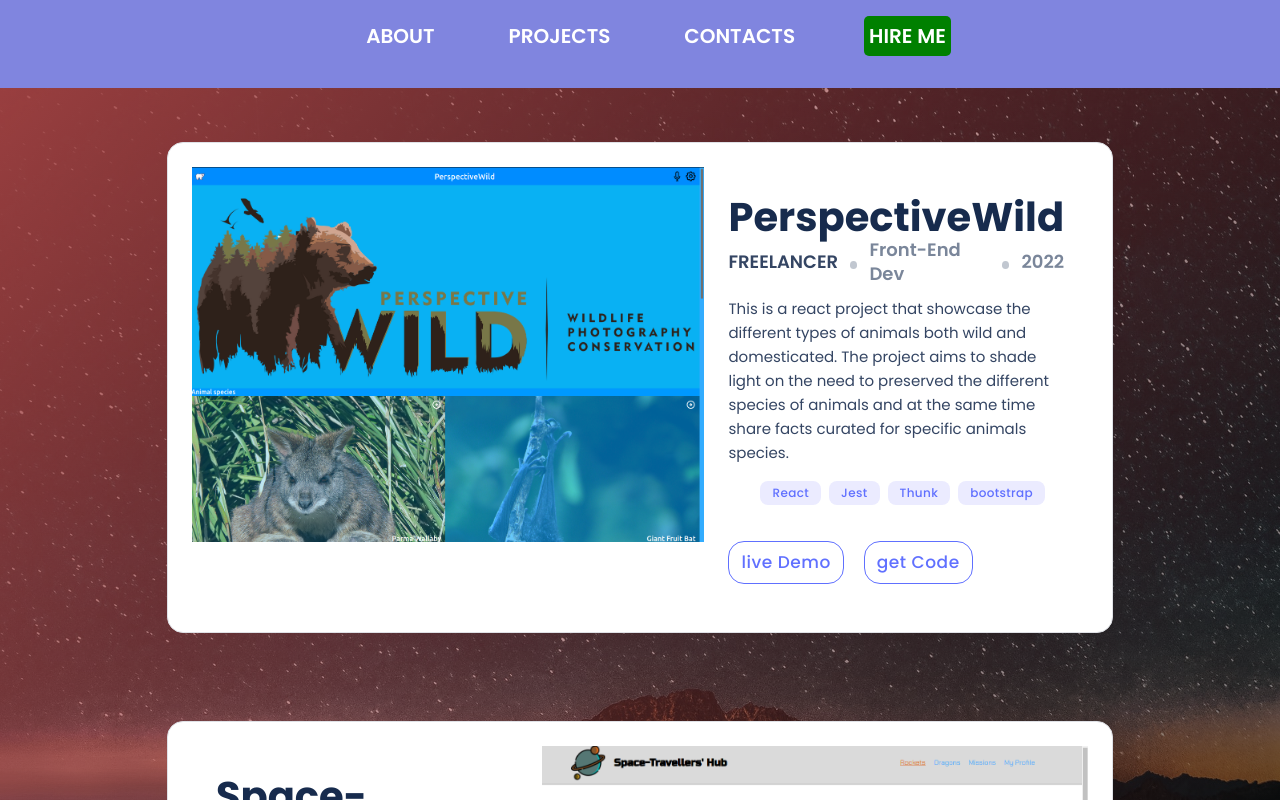
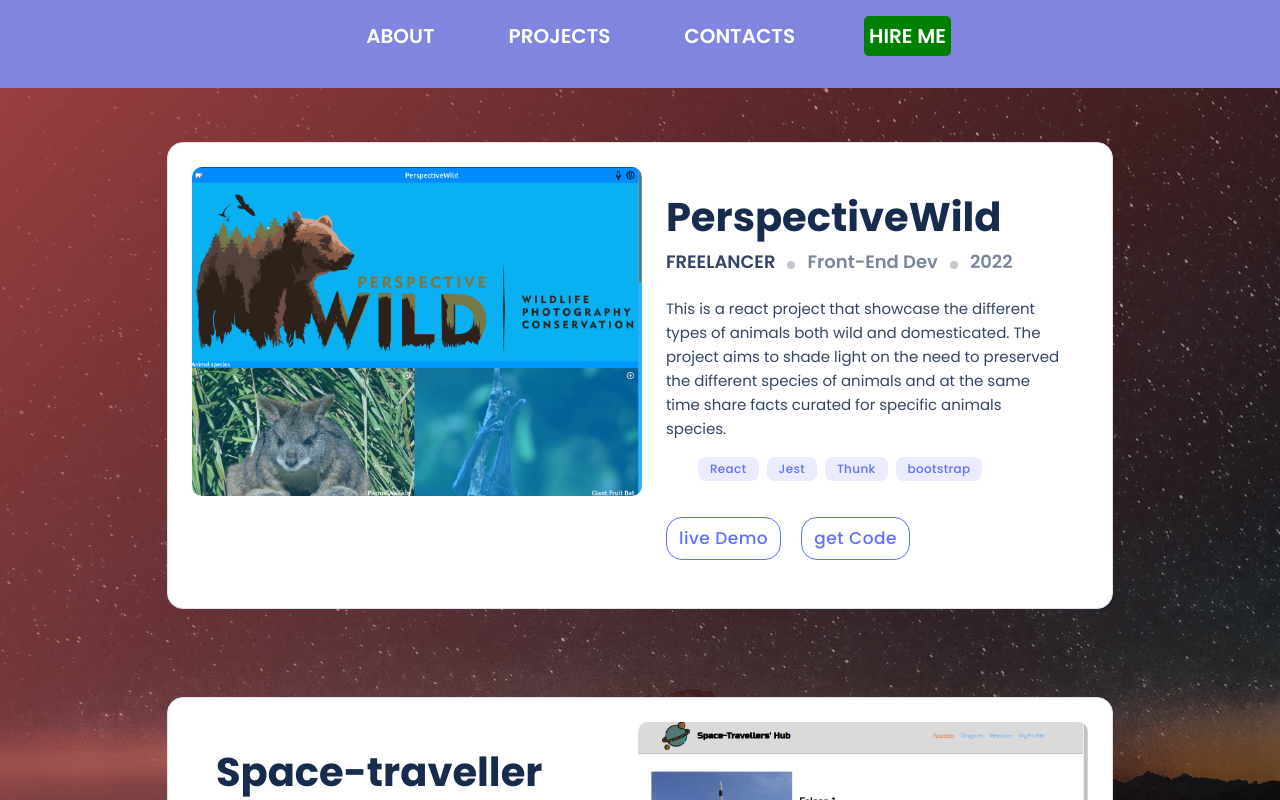
Before and after one commit to daudi13/daudi, a React (Create React App) app: page /Projects in a window 1280 px wide. Shown: the top 800 px of the page. Built offline with nearby package versions, Linux system fonts and the light colour scheme.

Commit message:
Add width to image-desktop

```diff
--- a/package.json
+++ b/package.json
@@ -9,6 +9,7 @@
     "@testing-library/react": "^13.1.1",
     "@testing-library/user-event": "^13.5.0",
     "react": "^18.0.0",
+    "react-awesome-reveal": "^3.8.1",
     "react-bootstrap": "^2.3.0",
     "react-dom": "^18.0.0",
     "react-responsive-carousel": "^3.2.23",
--- a/src/components/Routes/Projects/Projects.css
+++ b/src/components/Routes/Projects/Projects.css
@@ -242,7 +242,7 @@ button:hover {
     display: block;
   }
 
-  .image {
+  .image-desktop {
     max-width: 450px;
     border-radius: 10px;
   }
```
Also changed, not shown: 2 other files (tests, documents, lock files or other folders).
